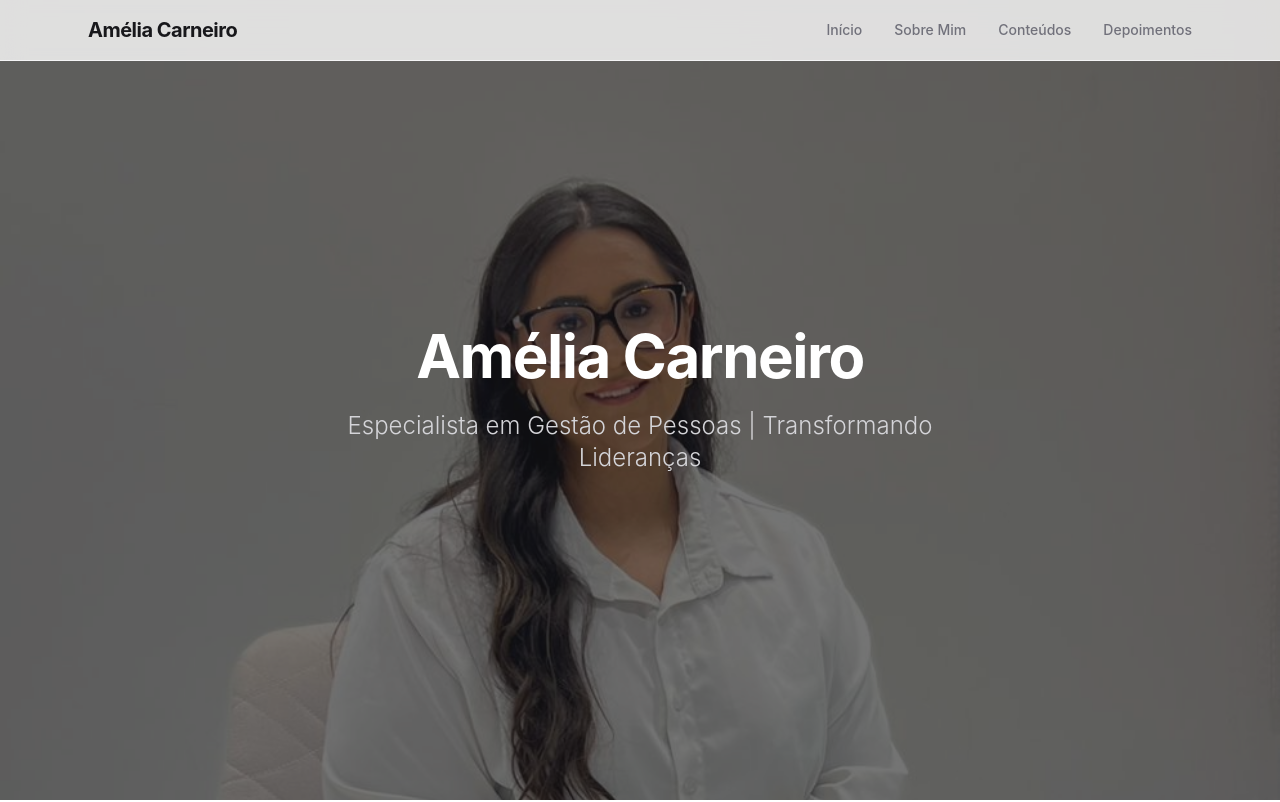
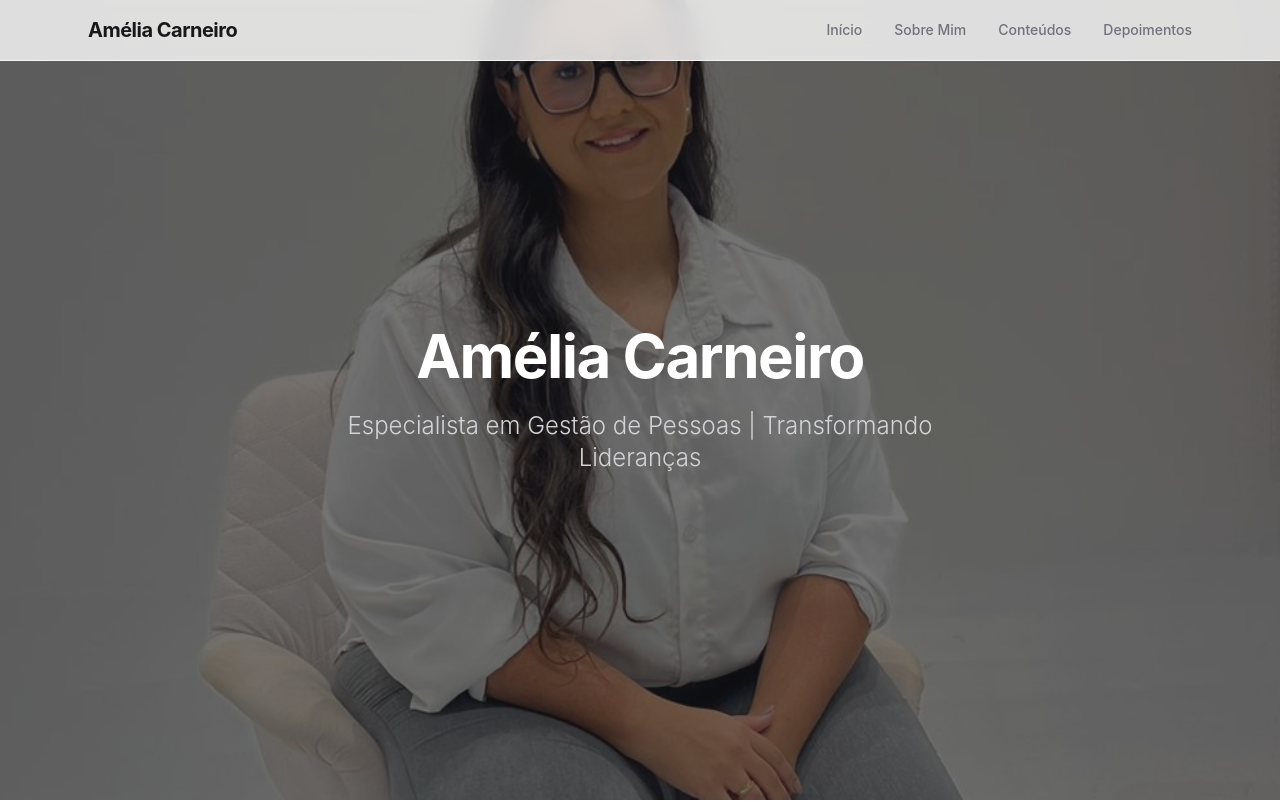
Before and after one commit to matheusrodrigues-design/site-amelia, a React (Vite) app: page / in a window 1280 px wide. Shown: the top 802 px of the page. Built offline with nearby package versions, Linux system fonts and the light colour scheme.

Commit message:
Versao inicial

```diff
--- a/src/components/Hero.jsx
+++ b/src/components/Hero.jsx
@@ -11,7 +11,7 @@ const Hero = () => {
           loading="lazy"
           decoding="async"
 
-          style={{ objectPosition: 'center 10%' }}
+          style={{ objectPosition: 'center 30%' }}
         />
       </div>
 
```
